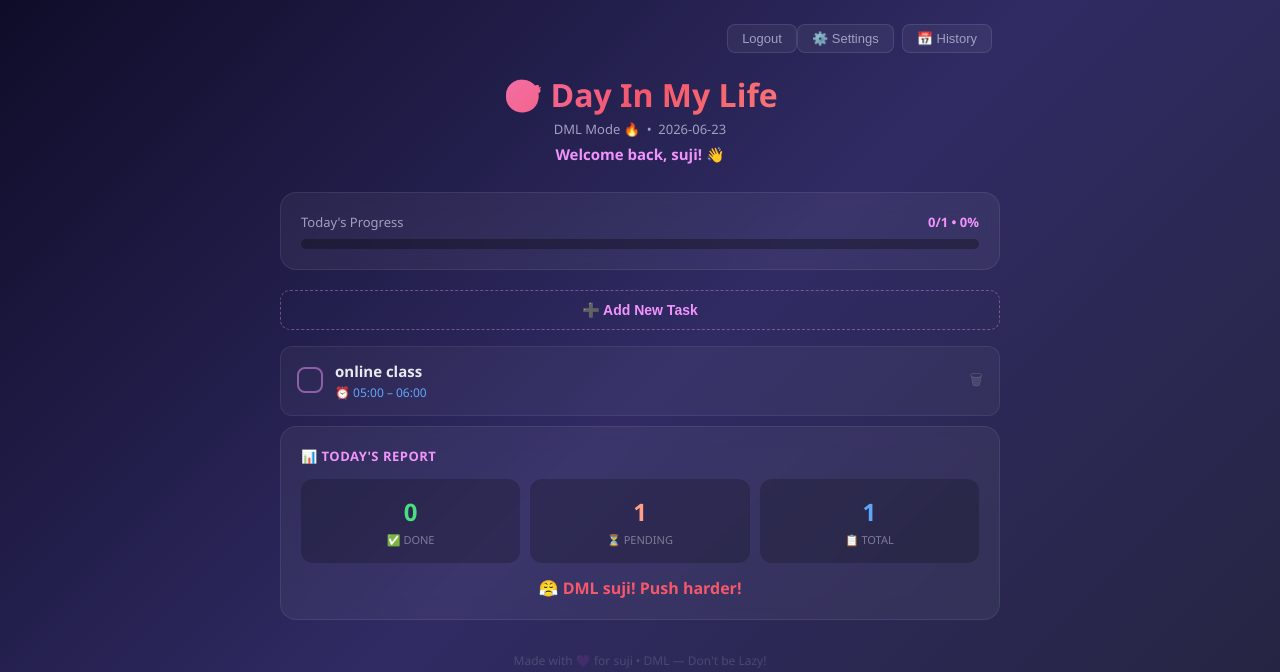
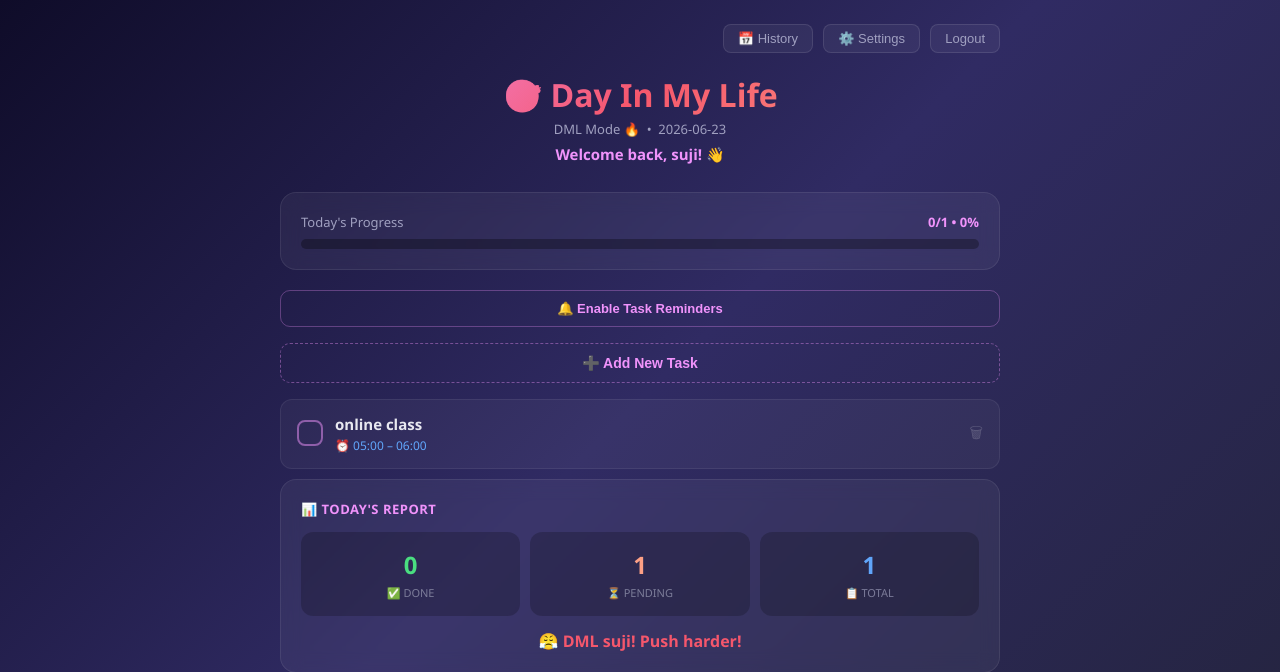
Before and after one commit to sujitha611/day-in-my-life, a Flask app: page / in a window 1280 px wide. Shown: the top 672 px of the page. Run offline with Flask 3, Linux system fonts and the light colour scheme; a user stored in the database is signed in; data comes from the database, SQL or seed files in the repository.

Commit message:
V3 - Task notifications + is_off fix + enable notifications button

```diff
--- a/templates/index.html
+++ b/templates/index.html
@@ -12,7 +12,7 @@
         h1 { font-size: 32px; background: linear-gradient(135deg, #f093fb, #f5576c, #fda085); -webkit-background-clip: text; -webkit-text-fill-color: transparent; font-weight: 900; }
         .subtitle { color: #a0a0c0; font-size: 13px; margin-top: 4px; }
         .username { color: #f093fb; font-size: 15px; font-weight: 700; margin-top: 6px; }
-        .logout { float: right; background: rgba(255,255,255,0.05); border: 1px solid rgba(255,255,255,0.1); color: #a0a0c0; padding: 6px 14px; border-radius: 8px; cursor: pointer; font-size: 13px; }
+        .logout { background: rgba(255,255,255,0.05); border: 1px solid rgba(255,255,255,0.1); color: #a0a0c0; padding: 6px 14px; border-radius: 8px; cursor: pointer; font-size: 13px; margin-left: 6px; }
         .card { background: rgba(255,255,255,0.05); backdrop-filter: blur(10px); border: 1px solid rgba(255,255,255,0.08); border-radius: 16px; padding: 20px; margin-bottom: 20px; }
         .section-title { font-weight: 700; font-size: 13px; margin-bottom: 14px; letter-spacing: 0.5px; color: #f093fb; }
         input[type="text"], input[type="time"] { width: 100%; padding: 11px 14px; border-radius: 10px; border: 1px solid rgba(255,255,255,0.1); background: rgba(0,0,0,0.3); color: #e8e8f0; font-size: 14px; margin-bottom: 10px; outline: none; }
@@ -42,26 +42,25 @@
         .summary-box { background: rgba(0,0,0,0.2); border-radius: 12px; padding: 16px; text-align: center; }
         .summary-num { font-size: 24px; font-weight: 900; }
         .summary-lbl { font-size: 11px; color: #7c7c99; margin-top: 4px; text-transform: uppercase; }
-        /* Weekend */
-        .weekend-card { text-align: center; padding: 48px 20px; background: rgba(255,255,255,0.03); border: 1px solid rgba(255,255,255,0.08); border-radius: 16px; margin-bottom: 20px; }
-        .weekend-emoji { font-size: 56px; margin-bottom: 16px; }
-        .weekend-title { font-size: 24px; font-weight: 900; background: linear-gradient(135deg, #f093fb, #fda085); -webkit-background-clip: text; -webkit-text-fill-color: transparent; margin-bottom: 8px; }
-        .weekend-msg { color: #a0a0c0; font-size: 14px; line-height: 1.6; }
-        /* Motivation popup */
+        .off-card { text-align: center; padding: 48px 20px; background: rgba(255,255,255,0.03); border: 1px solid rgba(255,255,255,0.08); border-radius: 16px; margin-bottom: 20px; }
+        .off-emoji { font-size: 56px; margin-bottom: 16px; }
+        .off-title { font-size: 24px; font-weight: 900; background: linear-gradient(135deg, #f093fb, #fda085); -webkit-background-clip: text; -webkit-text-fill-color: transparent; margin-bottom: 8px; }
+        .off-msg { color: #a0a0c0; font-size: 14px; line-height: 1.6; }
         .motivation-banner { display: none; position: fixed; bottom: 24px; right: 24px; max-width: 300px; background: linear-gradient(135deg, #1a0533, #2d1b4e); border: 1px solid rgba(240,147,251,0.4); border-radius: 16px; padding: 18px 20px; box-shadow: 0 8px 32px rgba(240,147,251,0.2); z-index: 999; animation: slideIn 0.4s ease; }
         @keyframes slideIn { from { transform: translateY(80px); opacity: 0; } to { transform: translateY(0); opacity: 1; } }
         .banner-label { font-size: 11px; color: #f093fb; font-weight: 700; text-transform: uppercase; letter-spacing: 1px; margin-bottom: 8px; }
         .banner-msg { font-size: 14px; line-height: 1.6; color: #e8e8f0; }
         .close-banner { background: none; border: none; color: rgba(255,255,255,0.3); cursor: pointer; font-size: 18px; position: absolute; top: 10px; right: 14px; }
         .footer { text-align: center; color: rgba(255,255,255,0.15); font-size: 12px; margin-top: 32px; }
+        .notif-btn { width: 100%; padding: 10px; border-radius: 10px; border: 1px solid rgba(240,147,251,0.3); background: transparent; color: #f093fb; font-weight: 600; font-size: 13px; cursor: pointer; margin-bottom: 16px; }
     </style>
 </head>
 <body>
 <div class="container">
-    <div style="overflow:hidden; margin-bottom:20px;">
-      <a href="/history"><button class="logout" style="margin-right:8px;">📅 History</button></a>
-      <a href="/settings"><button class="logout" style="margin-right:8px;">⚙️ Settings</button></a>
-      <a href="/logout"><button class="logout">Logout</button></a>
+    <div style="text-align:right; margin-bottom:20px;">
+        <a href="/history"><button class="logout">📅 History</button></a>
+        <a href="/settings"><button class="logout">⚙️ Settings</button></a>
+        <a href="/logout"><button class="logout">Logout</button></a>
     </div>
 
     <div class="header">
@@ -70,16 +69,16 @@
         <p class="username">Welcome back, {{ user.name }}! 👋</p>
     </div>
 
-    {% if is_weekend %}
-    <!-- Weekend Mode -->
-    <div class="weekend-card">
-        <div class="weekend-emoji">🎉</div>
-        <p class="weekend-title">It's Weekend! Rest Day 😴</p>
-        <p class="weekend-msg">
+    {% if is_off %}
+    <div class="off-card">
+        <div class="off-emoji">🎉</div>
+        <p class="off-title">Rest Day! 😴</p>
+        <p class="off-msg">
             Hey {{ user.name }}! Today is your well-deserved day off! 🌟<br><br>
-            Relax, recharge, and come back stronger on Monday! 💪<br>
+            Relax, recharge, and come back stronger tomorrow! 💪<br>
             No tasks today — you earned this break! 🎊
         </p>
+        <a href="/settings" style="display:inline-block; margin-top:20px; color:#f093fb; font-size:13px;">⚙️ Change schedule</a>
     </div>
     {% else %}
 
@@ -102,6 +101,9 @@
     </div>
     {% endif %}
 
+    <!-- Enable Notifications Button -->
+    <button class="notif-btn" onclick="enableNotifications()">🔔 Enable Task Reminders</button>
+
     <button class="toggle-add-btn" onclick="toggleForm()" id="toggleBtn">➕ Add New Task</button>
     <div class="card add-form" id="addForm">
         <p class="section-title">➕ NEW TASK</p>
@@ -120,7 +122,11 @@
     </div>
 
     {% for task in tasks %}
-    <div class="task-item {% if task.done %}done{% endif %}" data-end="{{ task.end_time }}" data-done="{{ task.done }}">
+    <div class="task-item {% if task.done %}done{% endif %}"
+         data-end="{{ task.end_time }}"
+         data-start="{{ task.start_time }}"
+         data-name="{{ task.name }}"
+         data-done="{{ task.done }}">
         <a href="/toggle/{{ task.id }}">
             <button class="tick-btn {% if task.done %}done{% endif %}">{% if task.done %}✓{% endif %}</button>
         </a>
@@ -188,23 +194,29 @@ function toggleForm() {
 }
 
 const userName = "{{ user.name }}";
-const isWeekend = {{ 'true' if is_weekend else 'false' }};
+const isOff = {{ 'true' if is_off else 'false' }};
 
 const messages = {
     overdue: [
         `⚠️ Hey ${userName}! Task time is up! Stop wasting time! 🔥`,
         `😤 ${userName}, GET UP! Your task is waiting! 💪`,
         `🚨 Time's up! No excuses — finish your pending task NOW!`,
+        `📵 Put the phone down ${userName}! Your task is waiting! ⏰`,
+    ],
+    start: [
+        `⏰ Time to start! "${userName}" your task is starting now! 🚀`,
+        `🎯 Task starting! Focus mode ON ${userName}!`,
+        `💪 Get ready ${userName}! Your task begins now!`,
     ],
     idle: [
-        `👀 ${userName}, stop scrolling social media! GET BACK TO WORK! 🎯`,
+        `👀 ${userName}, stop scrolling! GET BACK TO WORK! 🎯`,
         `📵 Less Instagram, more GitHub ${userName}!`,
-        `💤 DML ${userName}! Every minute you waste is a minute behind!`,
-        `🔥 Focus ${userName}! Your dream dev job won't come by itself!`,
+        `💤 DML ${userName}! Every minute counts!`,
+        `🔥 Focus! Your dream dev job won't come by itself!`,
     ],
     encourage: [
-        `💪 Great work ${userName}! Keep going, you're crushing it!`,
-        `🌟 You're doing amazing! Don't stop now ${userName}!`,
+        `💪 Great work ${userName}! Keep going!`,
+        `🌟 You're doing amazing! Don't stop now!`,
         `🚀 One task at a time! You got this!`,
     ]
 };
@@ -216,41 +228,70 @@ function showBanner(msg) {
     const banner = document.getElementById('motivationBanner');
     banner.style.display = 'none';
     setTimeout(() => banner.style.display = 'block', 100);
+}
+
+function sendNotification(title, msg) {
     if (Notification.permission === 'granted') {
-        new Notification('🎯 DML Coach', { body: msg });
+        new Notification(title, { body: msg, icon: '' });
     }
+    showBanner(msg);
 }
 
 function closeBanner() {
     document.getElementById('motivationBanner').style.display = 'none';
 }
 
-if (!isWeekend) {
-    if (Notification.permission === 'default') Notification.requestPermission();
+function enableNotifications() {
+    Notification.requestPermission().then(perm => {
+        if (perm === 'granted') {
+            sendNotification('🎯 DML Coach', `Notifications enabled! I'll remind you about your tasks ${userName}! 💪`);
+            document.querySelector('.notif-btn').textContent = '🔔 Notifications Enabled ✅';
+            document.querySelector('.notif-btn').style.borderColor = 'rgba(74,222,128,0.5)';
+            document.querySelector('.notif-btn').style.color = '#4ade80';
+        }
+    });
+}
 
-    function checkOverdue() {
+if (!isOff) {
+    if (Notification.permission === 'granted') {
+        document.querySelector('.notif-btn').textContent = '🔔 Notifications Enabled ✅';
+        document.querySelector('.notif-btn').style.borderColor = 'rgba(74,222,128,0.5)';
+        document.querySelector('.notif-btn').style.color = '#4ade80';
+    }
+
+    function checkTasks() {
         const now = new Date();
         const cur = now.getHours().toString().padStart(2,'0') + ':' + now.getMinutes().toString().padStart(2,'0');
+
         document.querySelectorAll('.task-item').forEach(task => {
             const end = task.dataset.end;
+            const start = task.dataset.start;
+            const name = task.dataset.name;
             const done = task.dataset.done;
+
+            // Task starting now
+            if (start && done === '0' && cur === start) {
+                sendNotification('⏰ Task Starting!', `Time to start: "${name}" 🚀`);
+            }
+
+            // Task overdue
             if (end && done === '0' && cur > end) {
                 task.classList.add('overdue');
                 const meta = task.querySelector('.task-meta');
                 if (meta) meta.classList.add('overdue');
-                showBanner(getRandom(messages.overdue));
+                sendNotification('🚨 Task Overdue!', getRandom(messages.overdue));
             }
         });
     }
 
-    const doneCount = {{ done_count if not is_weekend else 0 }};
-    const total = {{ total if not is_weekend else 0 }};
+    const doneCount = {{ done_count if not is_off else 0 }};
+    const total = {{ total if not is_off else 0 }};
     if (doneCount > 0 && doneCount < total) {
         setTimeout(() => showBanner(getRandom(messages.encourage)), 2000);
     }
 
-    checkOverdue();
-    setInterval(checkOverdue, 60000);
+    checkTasks();
+    setInterval(checkTasks, 60000);
     setInterval(() => showBanner(getRandom(messages.idle)), 600000);
 
     let idleTimer;
```
